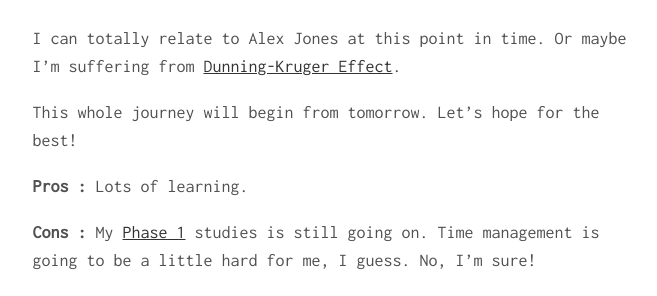
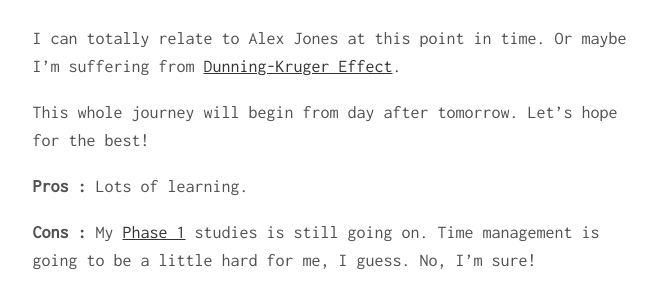
Before and after one commit to CodeDotJS/riblog.ml, a Jekyll site: the page built from _posts/2019-05-10-fcc.md, in a window 1280 px wide and 900 px high, scrolled down 4974 px. Shown: the part 223-519 px from the top of the window, without its empty margins (300-957 px from the left). Built offline with Jekyll 4.4.1, drawn with Linux system fonts in a browser that asks for light colours; some of the changed text lies outside the part shown.

Commit message:
fix date

```diff
--- a/_posts/2019-05-10-fcc.md
+++ b/_posts/2019-05-10-fcc.md
@@ -122,7 +122,7 @@ __Sections to keep track on Progress :__
 
 I can totally relate to Alex Jones at this point in time. Or maybe I'm suffering from [Dunning-Kruger Effect](https://en.wikipedia.org/wiki/Dunning%E2%80%93Kruger_effect).
 
-This whole journey will begin from tomorrow. Let's hope for the best!
+This whole journey will begin from day after tomorrow. Let's hope for the best!
 
 
 __Pros :__ Lots of learning.
```
Also changed, not shown: other parts of _posts/2019-05-10-fcc.md (+1 -1 lines).
